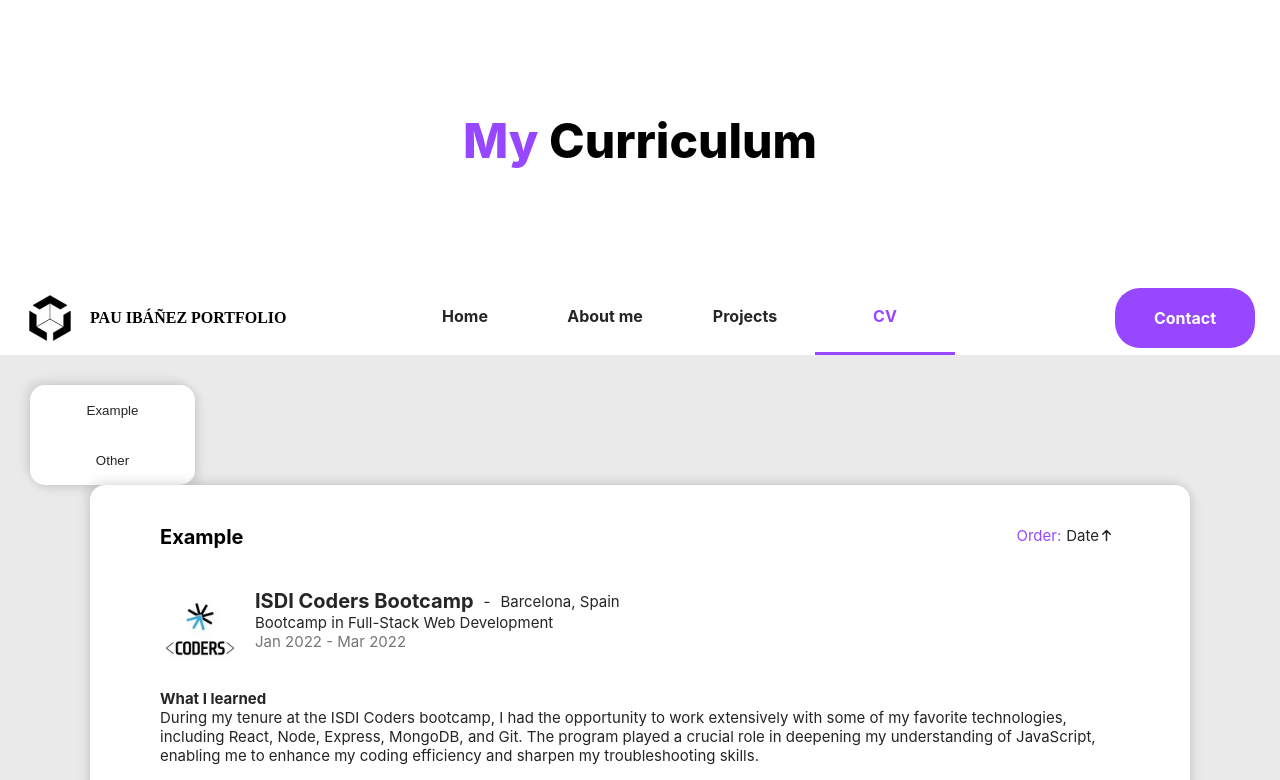
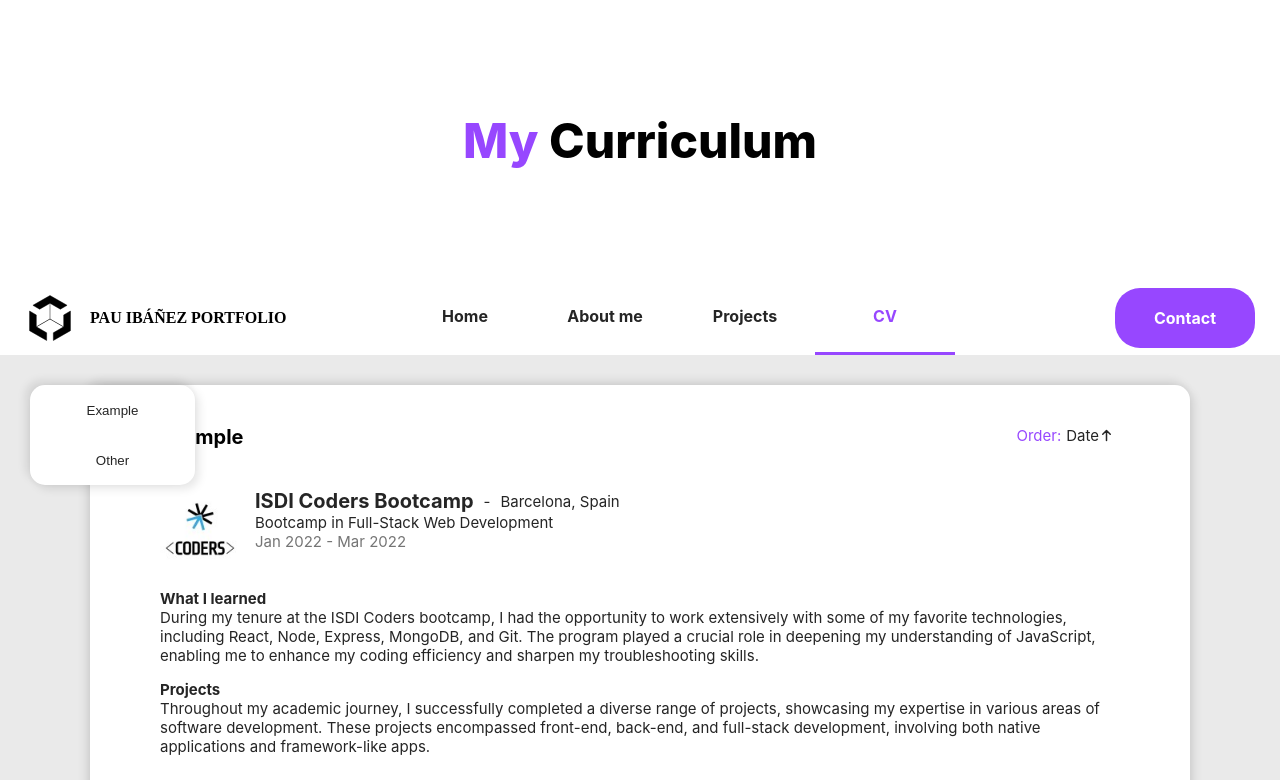
Before and after one commit to pauIbanez/portfolio-front, a React (Create React App) app: page /curriculum in a window 1280 px wide. Shown: the top 780 px of the page. Built offline with nearby package versions, Linux system fonts and the light colour scheme.

Commit message:
created sticky in parent component

```diff
--- a/src/components/CV/InternalNavigation.tsx
+++ b/src/components/CV/InternalNavigation.tsx
@@ -1,9 +1,15 @@
 import styled from "styled-components";
 import Colors from "../../data/style/Colors";
-import { useContext } from "react";
+import { useCallback, useContext, useEffect, useRef, useState } from "react";
 import ScrollContext from "../../contexts/scrollContext/ScrollContext.contextCreator";
 
-const Holder = styled.div`
+const offset = 105;
+
+const Reference = styled.div`
+  position: relative;
+`;
+
+const Holder = styled.div<{ sticky: boolean }>`
   background-color: white;
   box-shadow: 4px 4px 10px rgba(0, 0, 0, 0.1), -4px -4px 10px rgba(0, 0, 0, 0.1);
   overflow: hidden;
@@ -13,6 +19,10 @@ const Holder = styled.div`
   flex-direction: column;
 
   width: 165px;
+
+  position: ${(props) => (props.sticky ? "fixed" : "absolute")};
+  top: ${(props) => (props.sticky ? offset + "px" : "0")};
+  // top: 0;
 `;
 
 const Item = styled.button<{ $active: boolean }>`
@@ -51,6 +61,24 @@ interface Props {
 
 const InternalNavigation = ({ items }: Props) => {
   const { scrollToItem } = useContext(ScrollContext);
+  const [sticky, setSticky] = useState(false);
+  const ref = useRef<HTMLDivElement>(null);
+
+  const onScroll = useCallback(() => {
+    if (ref.current?.getBoundingClientRect().top) {
+      if (!sticky && ref.current?.getBoundingClientRect().top <= offset) {
+        setSticky(true);
+      } else if (sticky && ref.current?.getBoundingClientRect().top >= offset) {
+        setSticky(false);
+      }
+    }
+  }, [sticky]);
+
+  useEffect(() => {
+    window.addEventListener("scroll", onScroll);
+
+    return () => window.removeEventListener("scroll", onScroll);
+  }, [onScroll]);
 
   const renderItems = items.map((item) => (
     <Item
@@ -63,7 +91,11 @@ const InternalNavigation = ({ items }: Props) => {
       {item.name}
     </Item>
   ));
-  return <Holder>{renderItems}</Holder>;
+  return (
+    <Reference ref={ref}>
+      <Holder sticky={sticky}>{renderItems}</Holder>
+    </Reference>
+  );
 };
 
 export default InternalNavigation;
```
